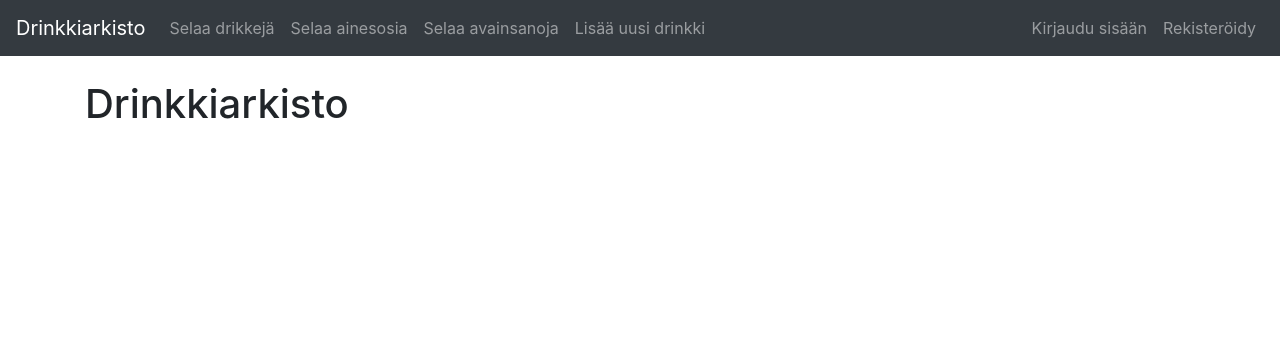
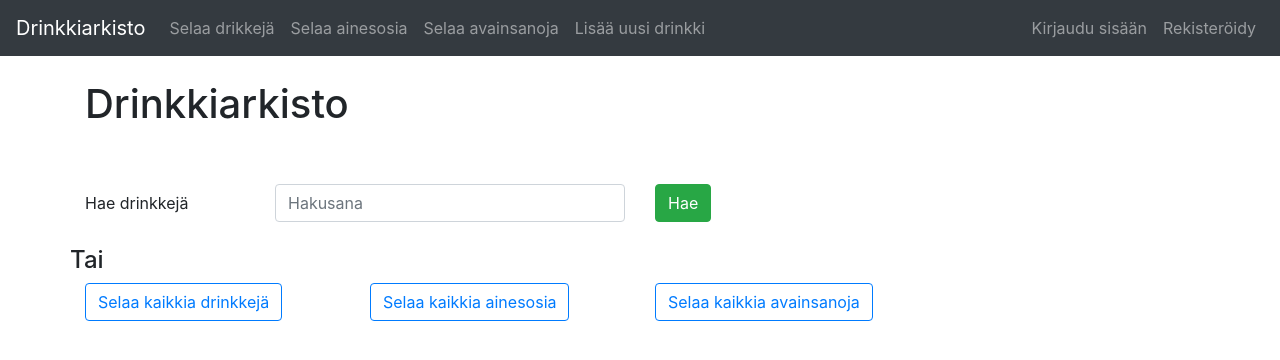
Before and after one commit to vaahtokarkki/drinkkiarkisto, a Flask app: page / in a window 1280 px wide. Shown: the top 360 px of the page. Run offline with Flask 2, Linux system fonts and the light colour scheme; parts of the project's set-up code (start-up, migrations or seed data) failed here and were passed over; some libraries are stand-ins or nearby versions.

Commit message:
Implement basic search

```diff
--- a/application/__init__.py
+++ b/application/__init__.py
@@ -23,6 +23,8 @@ from application.ingredients import views
 from application.keywords import models
 from application.keywords import views
 
+from application.search import views
+
 from application.auth import models
 from application.auth import views
 
--- /dev/null
+++ b/application/search/forms.py
@@ -0,0 +1,5 @@
+from flask_wtf import FlaskForm
+from wtforms import StringField, validators
+
+class SearchForm(FlaskForm):
+    query = StringField("Hae drinkkejä",[validators.Length(min=2, message=(u'Hakusanan olatava vähintään 2 merkkiä pitkä'))], render_kw={"placeholder":"Hakusana"})
--- a/application/templates/index.html
+++ b/application/templates/index.html
@@ -2,5 +2,30 @@
 
 {% block body %}
 <h1> Drinkkiarkisto</h1>
-
+<br><br>
+<form method="GET" action="{{ url_for('search_drinks') }}">
+    <div class="form-group row">
+        <label for="search" class="col-sm-2 col-form-label">{{form.query.label}}</label>
+        <div class="col-sm-4">
+            {{form.query(class_="form-control")}}
+        </div>
+        <div class="col-sm-2">
+            <input type="submit" class="btn btn-success" value="Hae">
+        </div>
+    </div>
+</form>
+<div class="row">
+    <h4>Tai</h4>
+</div>
+<div class="row">
+    <div class="col-sm-3">
+        <button class="btn btn-outline-primary">Selaa kaikkia drinkkejä</button>
+    </div>
+    <div class="col-sm-3">
+        <button class="btn btn-outline-primary">Selaa kaikkia ainesosia</button>
+    </div>
+    <div class="col-sm-3">
+        <button class="btn btn-outline-primary">Selaa kaikkia avainsanoja</button>
+    </div>
+</div>
 {% endblock %}
--- a/application/views.py
+++ b/application/views.py
@@ -1,6 +1,8 @@
 from flask import render_template
 from application import app
 
+from application.search.forms import SearchForm
+
 @app.route("/")
 def index():
-    return render_template("index.html")
+    return render_template("index.html", form=SearchForm())
```
Also changed, not shown: application/search/views.py (added, +13 -0 lines), application/templates/search/results.html (added, +26 -0 lines).
